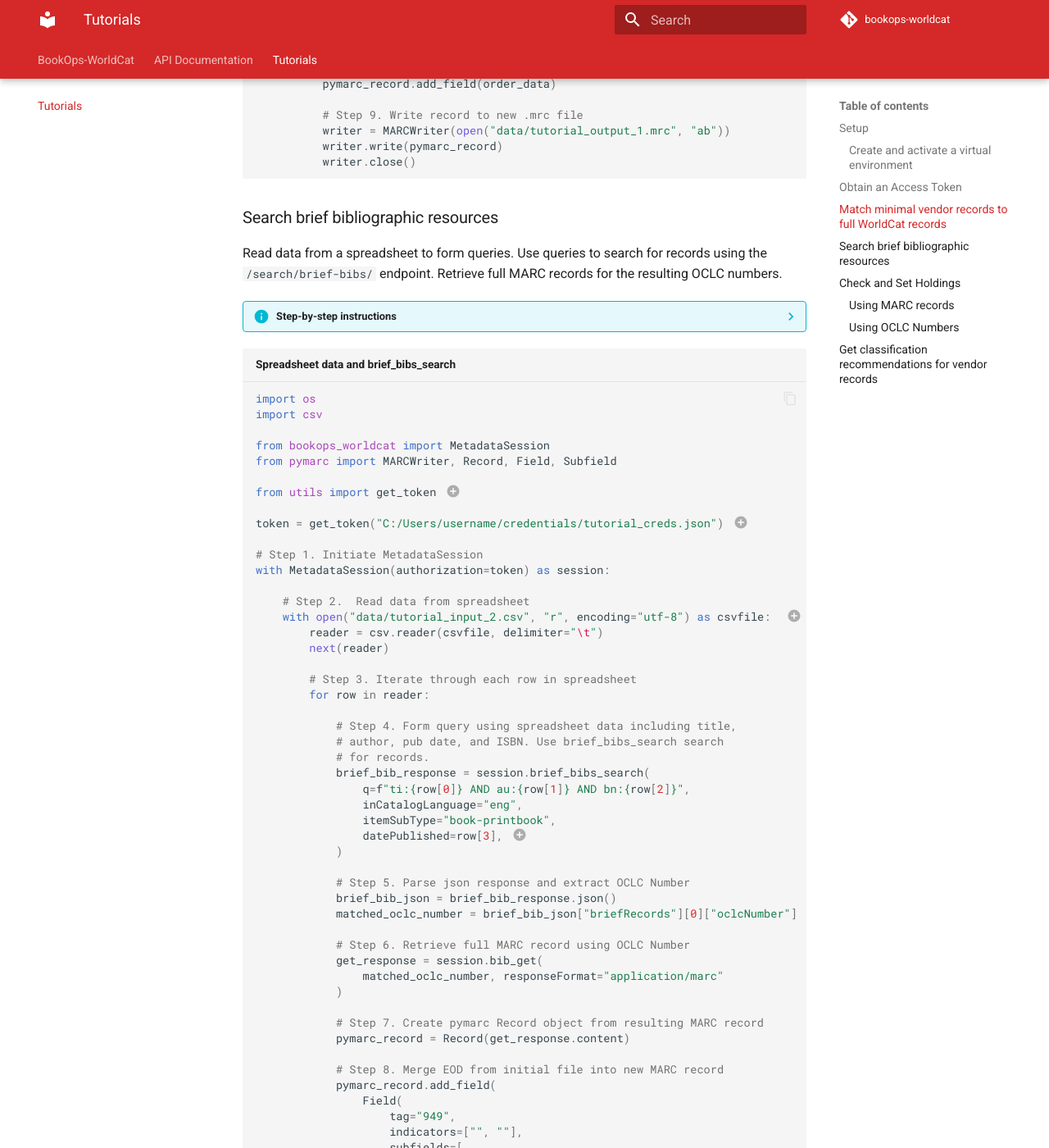
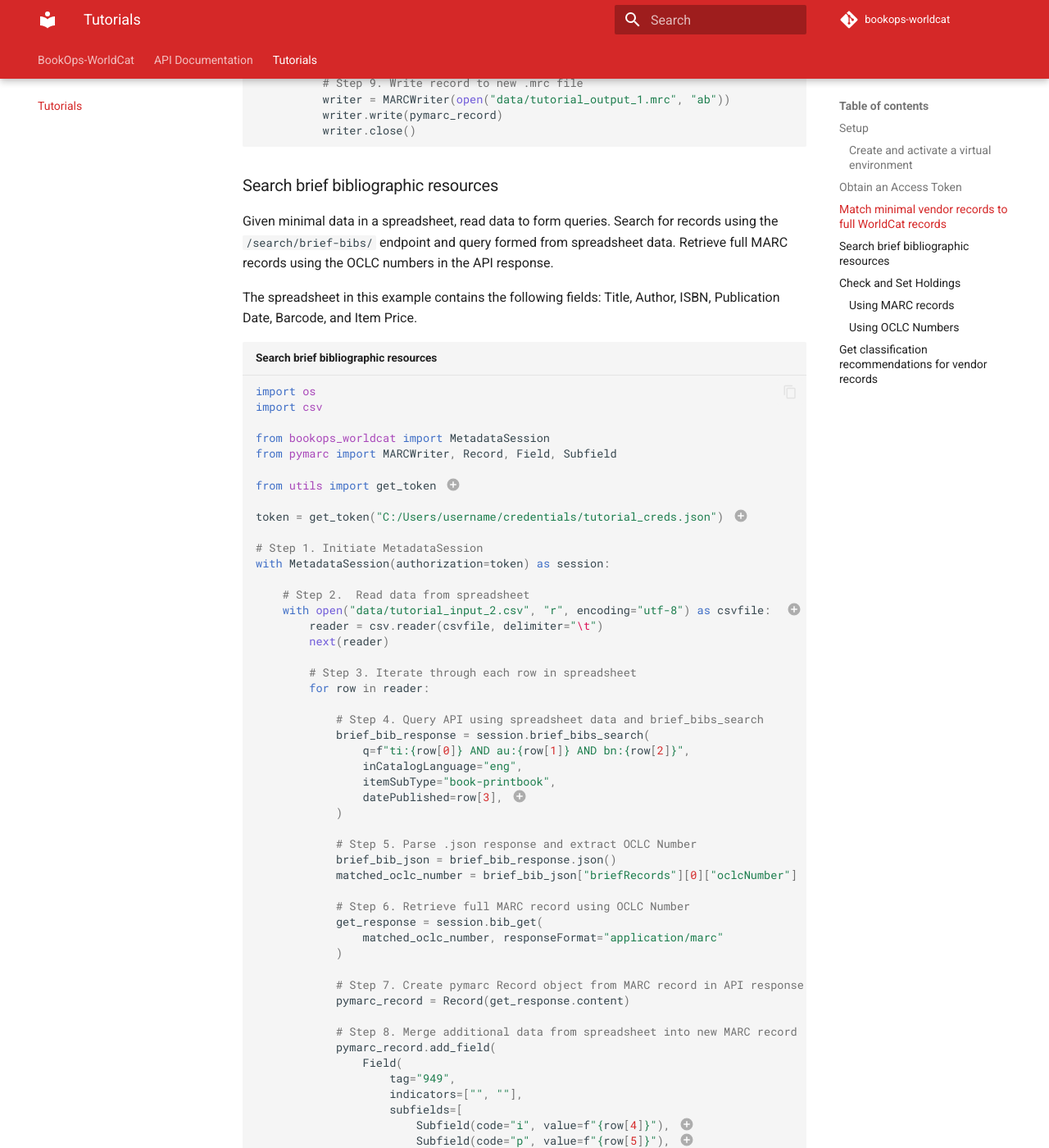
Before and after one commit to BookOps-CAT/bookops-worldcat, an MkDocs documentation site: the page built from docs/tutorials.md, in a window 1280 px wide and 1400 px high, scrolled down 2762 px. Shown: the whole window at 82% size. Built offline with MkDocs 1.6.1 and Material for MkDocs 9.7.7, drawn with Linux system fonts in a browser that asks for light colours; comment, search, counter and statistics services are not loaded; the version menu is left out; some of the changed text lies outside the part shown.

Commit message:
Simplified layout and made copy edits

````diff
--- a/docs/tutorials.md
+++ b/docs/tutorials.md
@@ -1,12 +1,11 @@
 # Tutorials
-The following tutorials illustrate how bookops-worldcat can be used in technical services workflows. These examples use [pymarc](https://pymarc.readthedocs.io/en/latest/) (version 5.1.2) and modules from the Python standard library in addition to bookops-worldcat. All modules or libraries used in an example are listed as imports at the top of the code snippet.
+The following examples illustrate how bookops-worldcat can be used in technical services workflows. These examples use [pymarc](https://pymarc.readthedocs.io/en/latest/) (version 5.1.2) and modules from the Python standard library in addition to bookops-worldcat.
+
+Each example contains in-line comments in the code explaining the process step-by-step.
 
 ### Setup
 #### Create and activate a virtual environment
-To try the examples in this tutorial, first create and activate a virtual environment. Then install the required packages in your virtual environment.
-
-??? info "Virtual environments"
-    Using a virtual environment can help users manage dependencies. For more information about virtual environments see [PyPA's guide to virtual environments](https://packaging.python.org/en/latest/guides/installing-using-pip-and-virtual-environments/) and [Real Python's Virtual Environments primer](https://realpython.com/python-virtual-environments-a-primer/).
+Create and activate a virtual environment before installing any packages. Using a virtual environment can help users manage dependencies. For more information about virtual environments see [PyPA's guide to virtual environments](https://packaging.python.org/en/latest/guides/installing-using-pip-and-virtual-environments/) and [Real Python's Virtual Environments primer](https://realpython.com/python-virtual-environments-a-primer/).
 
 Windows (Git Bash):
 
@@ -76,20 +76,7 @@
 ### Match minimal vendor records to full WorldCat records
 Given minimal MARC records from a vendor, identify matches in WorldCat using the `/manage/bibs/match` endpoint. Parse the API response and retrieve full MARC records using the `/manage/bibs` endpoint. Merge the resulting records with the original records and save them to a new file.
 
-??? info "Step-by-step instructions"
-    This example uses the following steps. These steps are noted using in-line comments in the code:
-
-      1. Initiate `MetadataSession`
-      2. Read records from .mrc file one-by-one
-      3. Extract EOD from vendor record
-      4. Match record using `bib_match`
-      5. Parse `.json` response and extract OCLC Number
-      6. Retrieve full MARC record using OCLC Number
-      7. Create pymarc Record object from resulting MARC record
-      8. Merge EOD from initial file into new MARC record
-      9. Write record to new `.mrc` file
-
-```python title="MARC file and bib_match"
+```python title="Match MARC records"
 import os
 
 from bookops_worldcat import MetadataSession
@@ -107,7 +94,7 @@
       reader = MARCReader(file)
       for record in reader:
 
-          # Step 3. Extract EOD from vendor record
+          # Step 3. Extract embedded order data from vendor record
           order_data = record.get("960") # (4)!
 
           # Step 4. Match record using bib_match
@@ -124,10 +111,10 @@
               matched_oclc_number, responseFormat="application/marc"
           )
 
-          # Step 7. Create pymarc Record object from resulting MARC record
+          # Step 7. Create pymarc Record object from MARC record in API response
           pymarc_record = Record(get_response.content)
 
-          # Step 8. Merge EOD from initial file into new MARC record
+          # Step 8. Merge order data from original record into new MARC record
           pymarc_record.add_field(order_data)
 
           # Step 9. Write record to new .mrc file
@@ -136,25 +123,18 @@
           writer.close()
 ```
 
-1. The helper function, `get_token`, is mentioned at the top of this page. In this example we are importing it from another module, `utils.py`.
-2. The filepath for the .json file where your WSKey is stored.
-3. The name of your vendor MARC file.
-4. Change MARC tag for EOD (or add additional fields) based on local practices.
+1. The helper function, `get_token`, is mentioned at the top of this page. In this example we are importing it from a module named `utils.py`
+2. The filepath for the `.json` file where your WSKey is stored.
+3. This is the name of the vendor MARC file.
+4. This is a MARC tag used for embedded order data but users should change this field based on local practices.
 
 
 ### Search brief bibliographic resources
-Read data from a spreadsheet to form queries. Use queries to search for records using the `/search/brief-bibs/` endpoint. Retrieve full MARC records for the resulting OCLC numbers.
+Given minimal data in a spreadsheet, read data to form queries. Search for records using the `/search/brief-bibs/` endpoint and query formed from spreadsheet data. Retrieve full MARC records using the OCLC numbers in the API response.
 
-??? info "Step-by-step instructions"
-    This example uses the following steps. These steps are noted using in-line comments in the code:
+The spreadsheet in this example contains the following fields: Title, Author, ISBN, Publication Date, Barcode, and Item Price.
 
-      1. Initiate `MetadataSession`
-      2. Read data from spreadsheet
-      3. Form query using data from spreadsheet. Use `brief_bibs_search` and provided data: title, author, pub date, ISBN, etc.
-      4. Parse response and identify OCLC Numbers to use to retrieve records
-      5. Retrieve full MARC records
-
-```python title="Spreadsheet data and brief_bibs_search"
+```python title="Search brief bibliographic resources"
 import os
 import csv
 
@@ -176,9 +156,7 @@
         # Step 3. Iterate through each row in spreadsheet
         for row in reader:
 
-            # Step 4. Form query using spreadsheet data including title,
-            # author, pub date, and ISBN. Use brief_bibs_search search
-            # for records.
+            # Step 4. Query API using spreadsheet data and brief_bibs_search
             brief_bib_response = session.brief_bibs_search(
                 q=f"ti:{row[0]} AND au:{row[1]} AND bn:{row[2]}",
                 inCatalogLanguage="eng",
@@ -186,7 +164,7 @@
                 datePublished=row[3], # (4)!
             )
 
-            # Step 5. Parse json response and extract OCLC Number
+            # Step 5. Parse .json response and extract OCLC Number
             brief_bib_json = brief_bib_response.json()
             matched_oclc_number = brief_bib_json["briefRecords"][0]["oclcNumber"]
 
@@ -195,10 +173,10 @@
                 matched_oclc_number, responseFormat="application/marc"
             )
 
-            # Step 7. Create pymarc Record object from resulting MARC record
+            # Step 7. Create pymarc Record object from MARC record in API response
             pymarc_record = Record(get_response.content)
 
-            # Step 8. Merge EOD from initial file into new MARC record
+            # Step 8. Merge additional data from spreadsheet into new MARC record
             pymarc_record.add_field(
                 Field(
                     tag="949",
@@ -216,27 +194,16 @@
             writer.close()
 ```
 
-1. The helper function, `get_token`, is mentioned at the top of this page. In this example we are importing it from another module, `utils.py`
-2. The filepath for the .json file where your WSKey is stored.
+1. The helper function, `get_token`, is mentioned at the top of this page. In this example we are importing it from a module named `utils.py`
+2. The filepath for the `.json` file where your WSKey is stored.
 3. The name of your vendor spreadsheet file.
-4. The spreadsheet contains the the following fields: TITLE, AUTHOR, ISBN, PUB_DATE, BARCODE, ITEM_PRICE
-5. 949$i is the barcode
-6. 949$p is the item price
+4. The query is formed using data from the first four columns of the spreadsheet: Title (column 1), Author (column 2), Publication Date (column 3), and ISBN (column 4)
+5. Add the barcode to the 949$i field.
+6. Add the item price to the 949$p field.
 
 ### Check and Set Holdings
-
 #### Using MARC records
-Read MARC records from a .mrc file, extract the OCLC number from the records and check if holdings are set. Set holdings using the MARC record.
-
-??? info "Step-by-step instructions"
-    This example uses the following steps. These steps are noted using in-line comments in the code:
-
-      1. Initiate `MetadataSession`
-      2. Read MARC records from file
-      3. Get OCLC Number for record
-      4. Check if holdings are set for record
-      5. Set holdings with record
-      6. Unset holdings with record
+Given a file of MARC records, extract the OCLC numbers from the records and check if holdings are set. Set/Unset holdings using the MARC record.
 
 ```python title="Using MARC records"
 import os
@@ -261,33 +228,35 @@
             # 4. Check if holdings are set for record
             get_response = session.holdings_get_current(oclc_number)
 
-            # 5. Set holdings with record
-            set_response = session.holdings_set_with_bib(
+            # 5.1. Set holdings with record
+            set_response = session.holdings_set_with_bib( # (4)!
                 record.as_marc(), recordFormat="application/marc"
             )
 
-            # 6. Unset holdings with record
-            unset_response = session.holdings_unset_with_bib(
+            # 5.2. Unset holdings with record
+            unset_response = session.holdings_unset_with_bib( # (5)!
                 record.as_marc(), recordFormat="application/marc"
             )
 ```
 
-1. The helper function, `get_token`, is mentioned at the top of this page. In this example we are importing it from another module, `utils.py`
-2. The filepath for the .json file where your WSKey is stored.
+1. The helper function, `get_token`, is mentioned at the top of this page. In this example we are importing it from a module named `utils.py`
+2. The filepath for the `.json` file where your WSKey is stored.
 3. The name of the file with your MARC records.
+4. If copying code from this example, delete step 5.1 or 5.2 depending on whether you would like to set or unset holdings.
+5. If copying code from this example, delete step 5.1 or 5.2 depending on whether you would like to set or unset holdings.
 
 #### Using OCLC Numbers
-Read OCLC Numbers from a text file and check if holdings are set. Set holdings using OCLC Number.
+Read OCLC Numbers from a text file and check if holdings are set. Set/unset holdings using OCLC Number.
 
 ??? info "Step-by-step instructions"
     This example uses the following steps. These steps are noted using in-line comments in the code:
 
-      1. Read a file of OCLC Numbers and add them to a list
+      1. Read a file of OCLC Numbers and add them to a list.
       2. Initiate `MetadataSession`
-      3. Loop through OCLC Numbers
-      4. Check if holdings are set using OCLC Number
-      5. Set holdings using OCLC Number
-      6. Unset holdings using OCLC Number
+      3. Loop through OCLC Numbers.
+      4. Check if holdings are set using OCLC Number.
+      5. Set holdings using OCLC Number.
+      6. Unset holdings using OCLC Number.
 
 ```python title="Using OCLC Numbers"
 import os
@@ -311,31 +280,22 @@
         # 4. Check if holdings are set using OCLC Number
         get_response = session.holdings_get_current(number)
 
-        # 5. Set holdings using OCLC Number
-        set_response = session.holdings_set(number)
+        # 5.1. Set holdings using OCLC Number
+        set_response = session.holdings_set(number) # (4)!
 
-        # 6. Unset holdings using OCLC Number
-        unset_response = session.holdings_unset(number)
+        # 5.2. Unset holdings using OCLC Number
+        unset_response = session.holdings_unset(number) # (5)!
 ```
 
-1. The helper function, `get_token`, is mentioned at the top of this page. In this example we are importing it from another module, `utils.py`
-2. The filepath for the .json file where your WSKey is stored.
-3. The name of the .txt file with your OCLC numbers.
+1. The helper function, `get_token`, is mentioned at the top of this page. In this example we are importing it from a module named `utils.py`
+2. The filepath for the `.json` file where your WSKey is stored.
+3. The name of the `.txt` file with your OCLC numbers.
+4. If copying code from this example, delete step 5.1 or 5.2 depending on whether you would like to set or unset holdings.
+5. If copying code from this example, delete step 5.1 or 5.2 depending on whether you would like to set or unset holdings.
 
 
 ### Get classification recommendations for vendor records
-Read data from a .mrc file and query WorldCat to retrieve classification recommendations. Add the resulting call numbers to the MARC records and write the records to a new .mrc file.
-
-??? info "Step-by-step instructions"
-    This example uses the following steps. These steps are noted using in-line comments in the code:
-
-      1. Initiate `MetadataSession`
-      2. Read MARC records from file
-      3. Get OCLC Number for record
-      4. Get classification recommendations based on record
-      5. Parse API response
-      6. Add classification to records
-      7. Write records to new file
+Read data from a `.mrc` file and query WorldCat to retrieve classification recommendations. Add the resulting call numbers to the original MARC records and write the records to a new `.mrc` file.
 
 ```python title="Get classification recommendations"
 import os
@@ -354,17 +314,17 @@
     with open("data/classification_tutorial.mrc", "rb") as marc_file:  # (3)!
         reader = MARCReader(marc_file)
         for record in reader:
-            # 3. Get OCLC Number for record
+            # 3. Extract OCLC Number from record
             oclc_number = record.get("035").value()
 
-            # 4. Get classification recommendations based on record
+            # 4. Query API for classification recommendations using OCLC Number
             response = session.bib_get_classification(oclc_number)
 
             # 5. Parse API response
             dewey = response.json()["dewey"]["mostPopular"][0]
             lcc = response.json()["lc"]["mostPopular"][0]
 
-            # 6. Add classification to records
+            # 6. Add classification from response to records
             record.add_field(
                 Field(
                     tag="050",
````
Also changed, not shown: other parts of docs/tutorials.md (+13 -12 lines).
